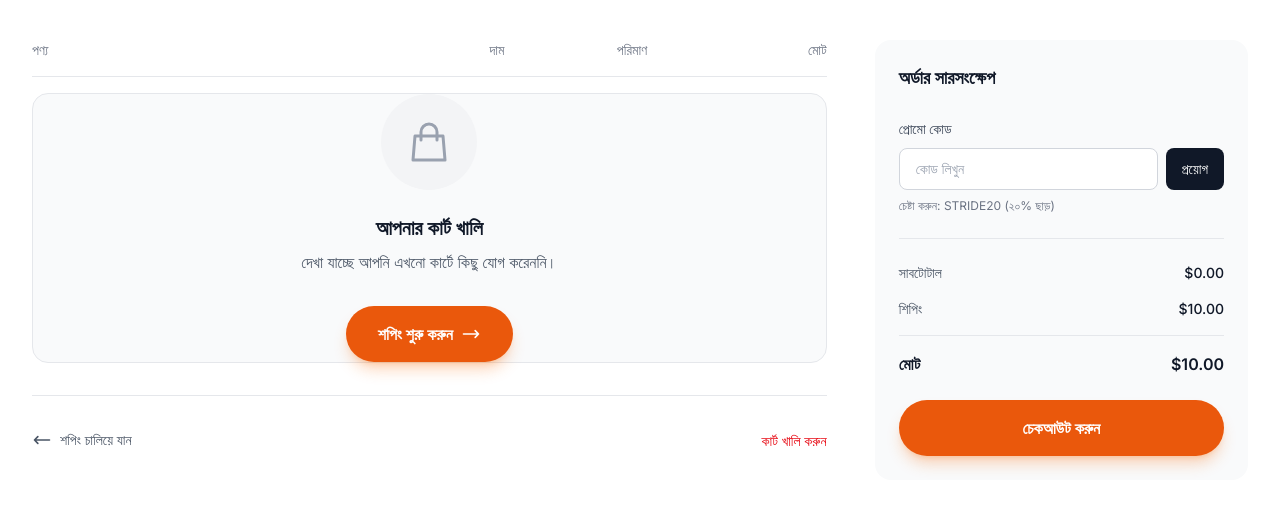
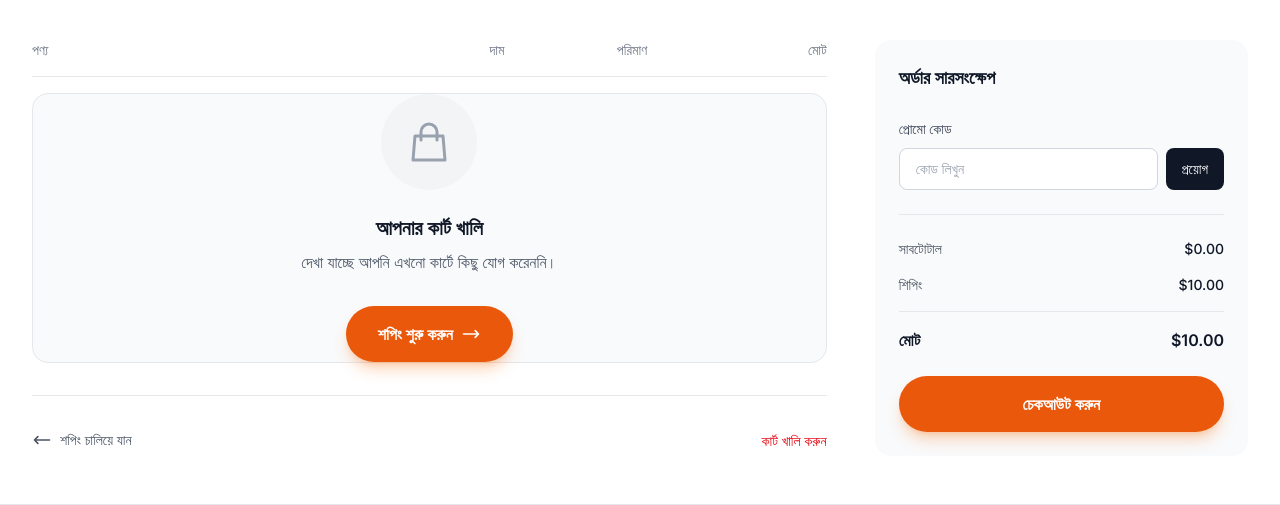
Before and after one commit to shadowshogan88/ecom_erp, a Django app: page /cart/ in a window 1280 px wide. Shown: the part 297-802 px from the top of the page. Run offline with Django 4.2, Linux system fonts and the light colour scheme; data that the repository does not hold is empty.

Commit message:
Remove STRIDE20 hint from cart

```diff
--- a/templates/pages/cart.html
+++ b/templates/pages/cart.html
@@ -153,8 +153,6 @@
                 <button id="remove-coupon-btn" type="button" class="rounded-lg border border-gray-300 bg-white px-4 py-2.5 text-sm font-medium text-gray-700 transition-colors hover:bg-gray-50 dark:border-gray-700 dark:bg-gray-800 dark:text-gray-200 dark:hover:bg-gray-700">মুছুন</button>
               {% endif %}
             </div>
-
-            <p class="mt-2 text-xs text-gray-500">চেষ্টা করুন: STRIDE20 (২০% ছাড়)</p>
 
             <p id="coupon-error" class="mt-2 text-xs text-red-600{% if not cart_coupon_error %} hidden{% endif %}">{{ cart_coupon_error }}</p>
             <p id="coupon-applied" class="mt-2 text-xs text-green-600{% if not cart_coupon_code %} hidden{% endif %}">
```
